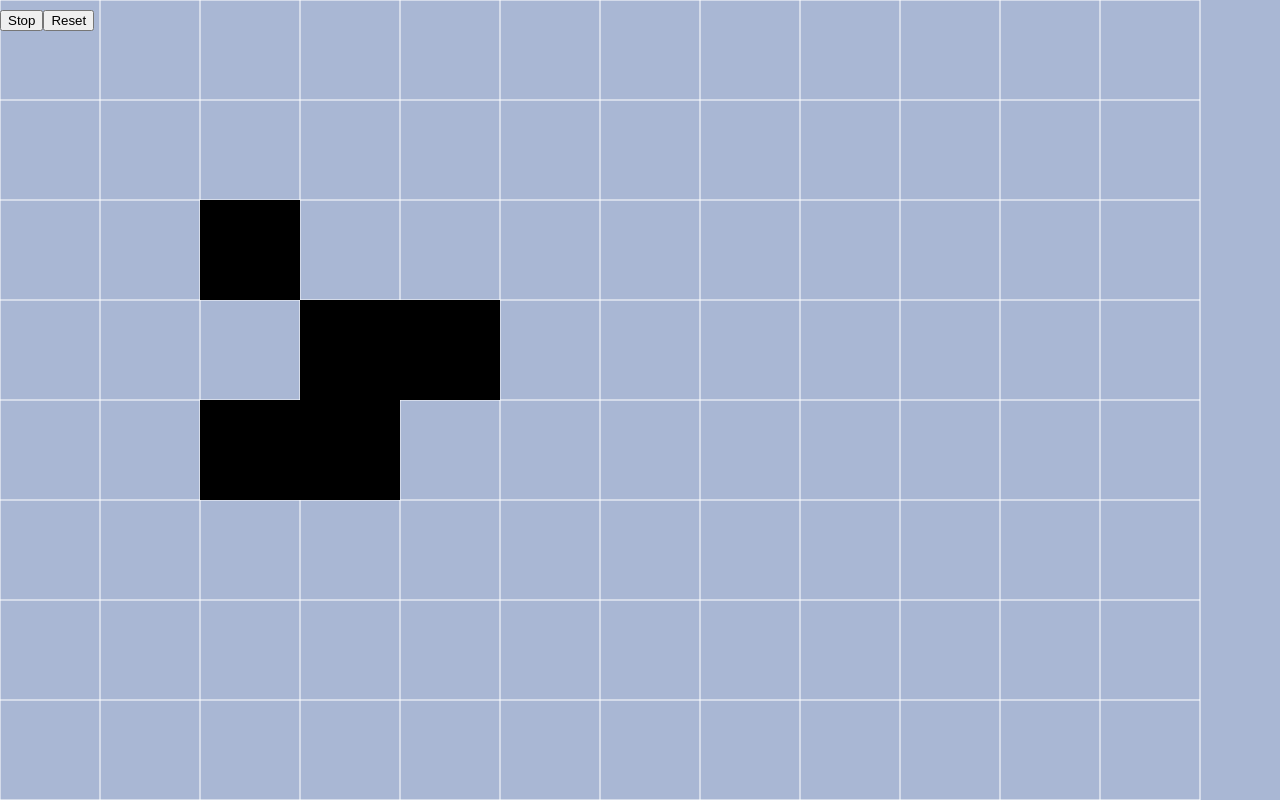
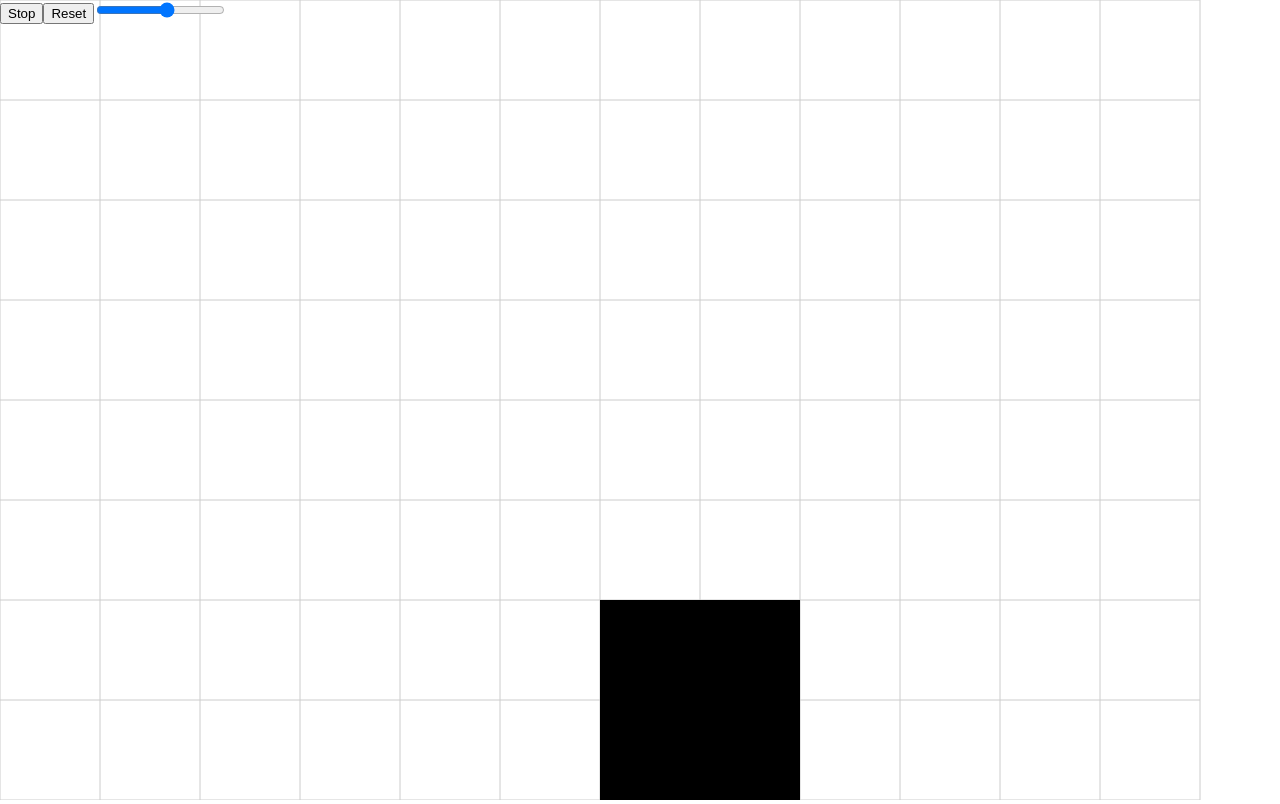
Before and after one commit to desain/pair-conway, a React (Create React App) app: page / in a window 1280 px wide. Built offline with nearby package versions, Linux system fonts and the light colour scheme.

Commit message:
Add speed control

```diff
--- a/src/App.css
+++ b/src/App.css
@@ -1,16 +1,5 @@
 .App {
   text-align: center;
-}
-
-.App-logo {
-  height: 40vmin;
-  pointer-events: none;
-}
-
-@media (prefers-reduced-motion: no-preference) {
-  .App-logo {
-    animation: App-logo-spin infinite 20s linear;
-  }
 }
 
 .App-header {
--- a/src/App.js
+++ b/src/App.js
@@ -1,13 +1,16 @@
 import { useEffect, useState } from 'react';
 import './App.css';
 import Grid, { getGridDimensions } from './Grid';
+
+const MIN_SPEED_MS = 1;
+const MAX_SPEED_MS = 10;
 
 function countNeighbors(grid, i, j) {
   let count = 0
   for (let x = -1; x <= 1; x++) {
     for (let y = -1; y <= 1; y++) {
       if (x === 0 && y === 0) {
-        continue
+        continue // don't count self as a neighbor
       }
       const row = i + x
       const col = j + y
@@ -61,28 +64,44 @@ function nextGrid(grid) {
   return newGrid
 }
 
+function toggleCell(grid, i, j) {
+  const newGrid = [...grid]
+  newGrid[i][j] = !newGrid[i][j]
+  return newGrid
+}
+
 
 function App() {
   const [playing, setPlaying] = useState(true)
   const [grid, setGrid] = useState(() => startingGrid(window.innerWidth, window.innerHeight))
+  const [speed, setSpeed] = useState((MIN_SPEED_MS + MAX_SPEED_MS) / 2);
 
+  // Grid update interval
   useEffect(() => {
-    const timer = setTimeout(() => playing && setGrid(nextGrid(grid)), 1e3)
+    const timer = setTimeout(() => playing && setGrid(nextGrid(grid)), 1000 / speed)
     return () => clearTimeout(timer)
-  }, [grid, playing])
+  }, [grid, playing, speed])
 
 
   return (
     <div className="App">
-      <header className="App-header">
-        {/* <img src={logo} className="App-logo" alt="logo" /> */}
-        <Grid grid={grid} width={window.innerWidth} height={window.innerHeight} />
-        <div className="Buttons-container">
-          <button className="Control-button" onClick={() => setPlaying(!playing)}>{playing ? 'Stop' : 'Start'}</button>
-          <button className="Control-button" onClick={() => setGrid(startingGrid(window.innerWidth, window.innerHeight))}>Reset</button>
-        </div>
-
-      </header>
+      <Grid
+        grid={grid}
+        width={window.innerWidth}
+        height={window.innerHeight}
+        toggleCell={(i, j) => setGrid(toggleCell(grid, i, j))}
+      />
+      <div className="Buttons-container">
+        <button onClick={() => setPlaying(!playing)}>{playing ? 'Stop' : 'Start'}</button>
+        <button onClick={() => setGrid(startingGrid(window.innerWidth, window.innerHeight))}>Reset</button>
+        <input type="range"
+          min={MIN_SPEED_MS}
+          max={MAX_SPEED_MS}
+          value={speed}
+          id="myRange"
+          onChange={(e) => setSpeed(e.target.value)}
+        />
+      </div>
     </div>
   );
 }
--- a/src/Grid.js
+++ b/src/Grid.js
@@ -1,7 +1,9 @@
 import React, { useEffect, useRef } from 'react';
 
 const CELL_SIZE = 100;
+const CELL_COLOR = '#000000';
 const LINE_WIDTH = 1;
+const LINE_COLOR = '#CCCCCC';
 
 export function getGridDimensions(width, height) {
     const gridWidth = Math.floor(width / CELL_SIZE)
@@ -15,7 +17,7 @@ export function getGridDimensions(width, height) {
 function drawGrid(ctx, grid) {
     ctx.clearRect(0, 0, ctx.canvas.width, ctx.canvas.height)
     // draw grid lines
-    ctx.strokeStyle = '#FFFFFF'
+    ctx.strokeStyle = LINE_COLOR
     ctx.lineWidth = LINE_WIDTH
     const gridHeight = grid.length
     const gridWidth = grid[0].length
@@ -36,12 +38,11 @@ function drawGrid(ctx, grid) {
         ctx.stroke()
     }
 
-
     // draw cells
     for (let i = 0; i < grid.length; i++) {
         for (let j = 0; j < grid[i].length; j++) {
             if (grid[i][j]) {
-                ctx.fillStyle = '#000000'
+                ctx.fillStyle = CELL_COLOR
                 ctx.fillRect(j * CELL_SIZE, i * CELL_SIZE, CELL_SIZE, CELL_SIZE)
             }
         }
@@ -49,8 +50,7 @@ function drawGrid(ctx, grid) {
 }
 
 const Grid = props => {
-
-    const { grid, ...rest } = props
+    const { grid, toggleCell, ...rest } = props
     const canvasRef = useRef(null)
 
     useEffect(() => {
@@ -59,7 +59,17 @@ const Grid = props => {
         drawGrid(context, grid)
     }, [grid])
 
-    return <canvas ref={canvasRef} {...rest} />
+    return <canvas
+        ref={canvasRef}
+        onClick={event => {
+            const rect = canvasRef.current.getBoundingClientRect()
+            const x = event.clientX - rect.left
+            const y = event.clientY - rect.top
+            const i = Math.floor(y / CELL_SIZE)
+            const j = Math.floor(x / CELL_SIZE)
+            toggleCell(i, j)
+        }}
+        {...rest} />
 }
 
 export default Grid
```
